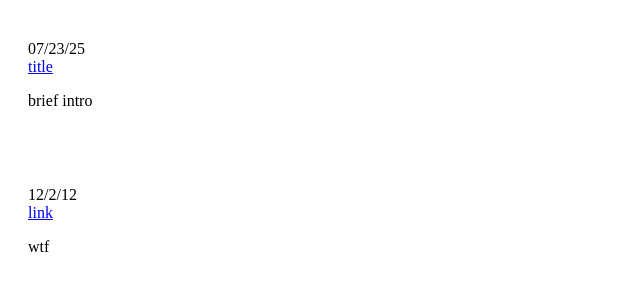
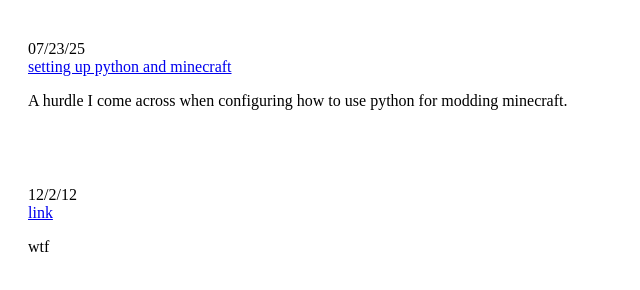
Before and after one commit to urriah/website, a plain HTML site: page blog.html in a window 1280 px wide. Shown: the whole page, without its empty margins (0-640 px from the left). Drawn offline with Linux system fonts and the light colour scheme.

Commit message:
first blog

```diff
--- a/blog.html
+++ b/blog.html
@@ -11,8 +11,8 @@
     <article class="blg">
       <time datetime="">07/23/25</time>
       <br>
-      <a href="google.com">title</a>
-      <p>brief intro</p>
+      <a href="blogs/zero.html">setting up python and minecraft</a>
+      <p>A hurdle I come across when configuring how to use python for modding minecraft.</p>
 
     </article>
     <article class="blg">
```
Also changed, not shown: blogs/zero.html (added, +12 -0 lines).
